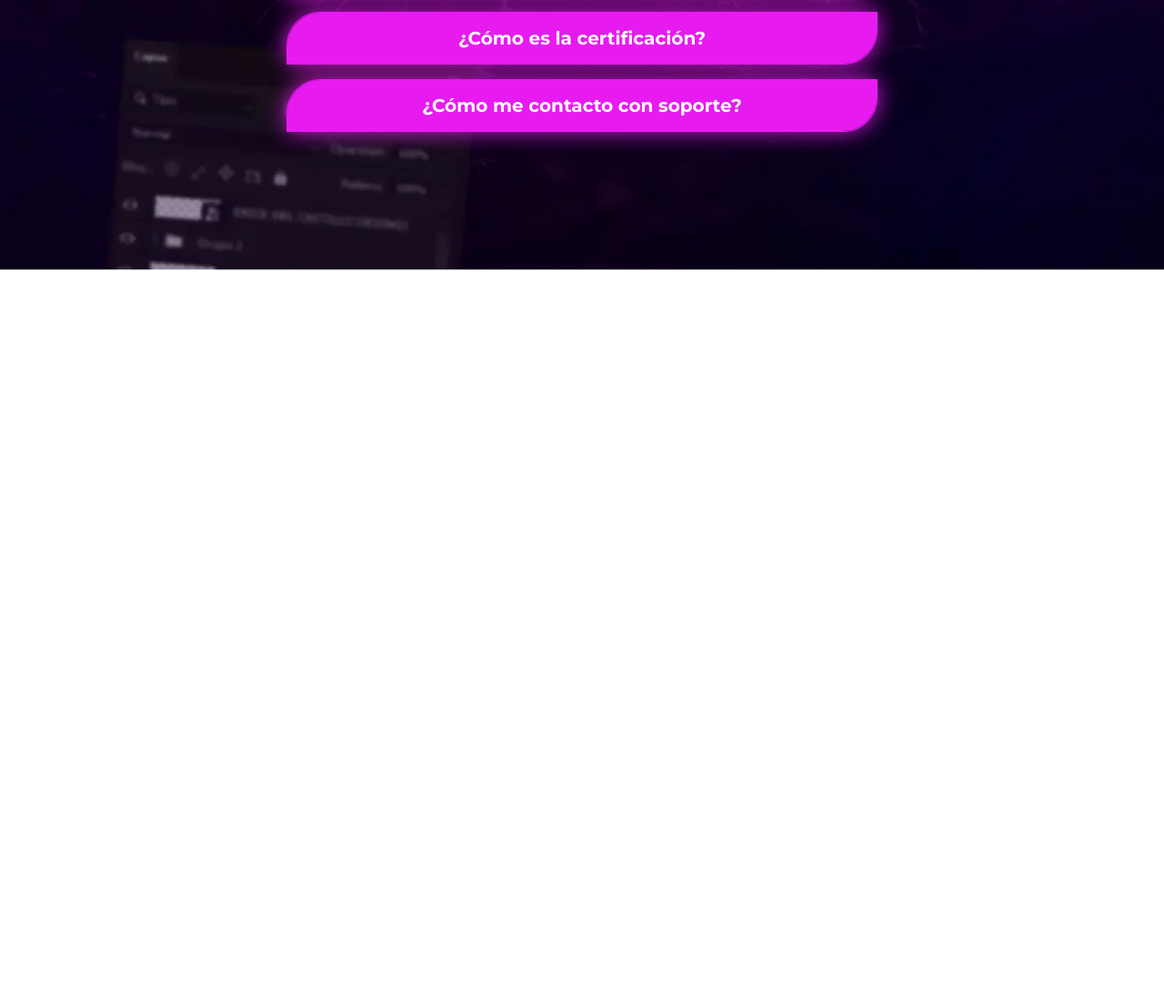
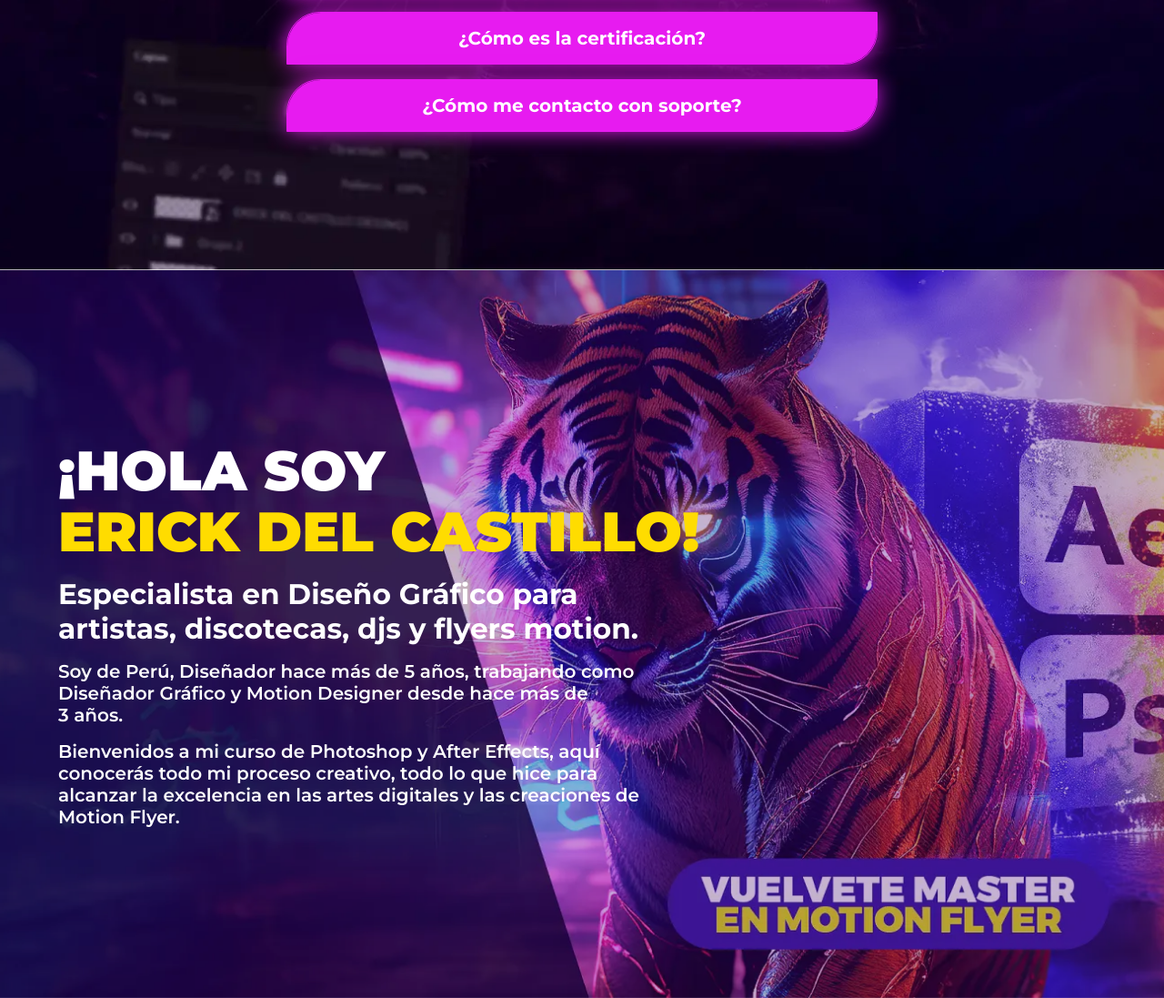
Before and after one commit to Samuel-Gom/edc-creative, a plain HTML site: page index.html in a window 1280 px wide. Shown: the part 7703-8800 px from the top of the page at 91% size. Before the commit the page ends 8000 px from the top, so only its background shows below. Drawn offline with Linux system fonts and the light colour scheme.

Commit message:
add section about me and styles

```diff
--- a/css/styles.css
+++ b/css/styles.css
@@ -768,6 +768,56 @@ p { text-wrap: pretty; }
   font-weight: 500;
 }
 
+/* SECTION ABOUT ME - ELEVEN */
+.section-eleven {
+  position: relative;
+  background-image: url("../assets/img/12.webp");
+
+  &::after {
+    content: "";
+    position: absolute;
+    inset: 0;
+    background-color: var(--purple);
+    opacity: .3;
+  }
+}
+
+.about-me {
+  position: relative;
+  z-index: 10;
+  display: flex;
+  flex-direction: column;
+  justify-content: center;
+  align-items: flex-start;
+  gap: 1rem;
+  height: 100%;
+}
+
+.title-about-me {
+  display: flex;
+  flex-direction: column;
+  align-items: flex-start;
+  text-align: left;
+}
+
+.about-me__subtitle {
+  font-size: var(--step-3);
+  font-weight: 700;
+}
+
+.about-me__paragraph {
+  display: flex;
+  flex-direction: column;
+  gap: 1rem;
+  font-size: var(--step-1);
+  font-weight: 600;
+}
+
+.about-me__subtitle,
+.about-me__paragraph {
+  max-width: 650px;
+}
+
 @media (width >= 375px) {
   .navbar__container { flex-direction: row; }
 
--- a/index.html
+++ b/index.html
@@ -361,5 +361,18 @@
       </div>
     </section>
   </section>
+  <section class="section section-eleven">
+    <section class="about-me container">
+      <h4 class="title title-about-me">
+        <span class="title-white">¡HOLA SOY</span>
+        <span class="title-yellow">ERICK DEL CASTILLO!</span>
+      </h4>
+      <h5 class="about-me__subtitle">Especialista en Diseño Gráfico para artistas, discotecas, djs y flyers motion.</h5>
+      <p class="about-me__paragraph">
+        <span>Soy de Perú, Diseñador hace más de 5 años, trabajando como Diseñador Gráfico y Motion Designer desde hace más de 3 años.</span>
+        <span>Bienvenidos a mi curso de Photoshop y After Effects, aquí conocerás todo mi proceso creativo, todo lo que hice para alcanzar la excelencia en las artes digitales y las creaciones de Motion Flyer.</span>
+      </p>
+    </section>
+  </section>
 </body>
 </html>
```
